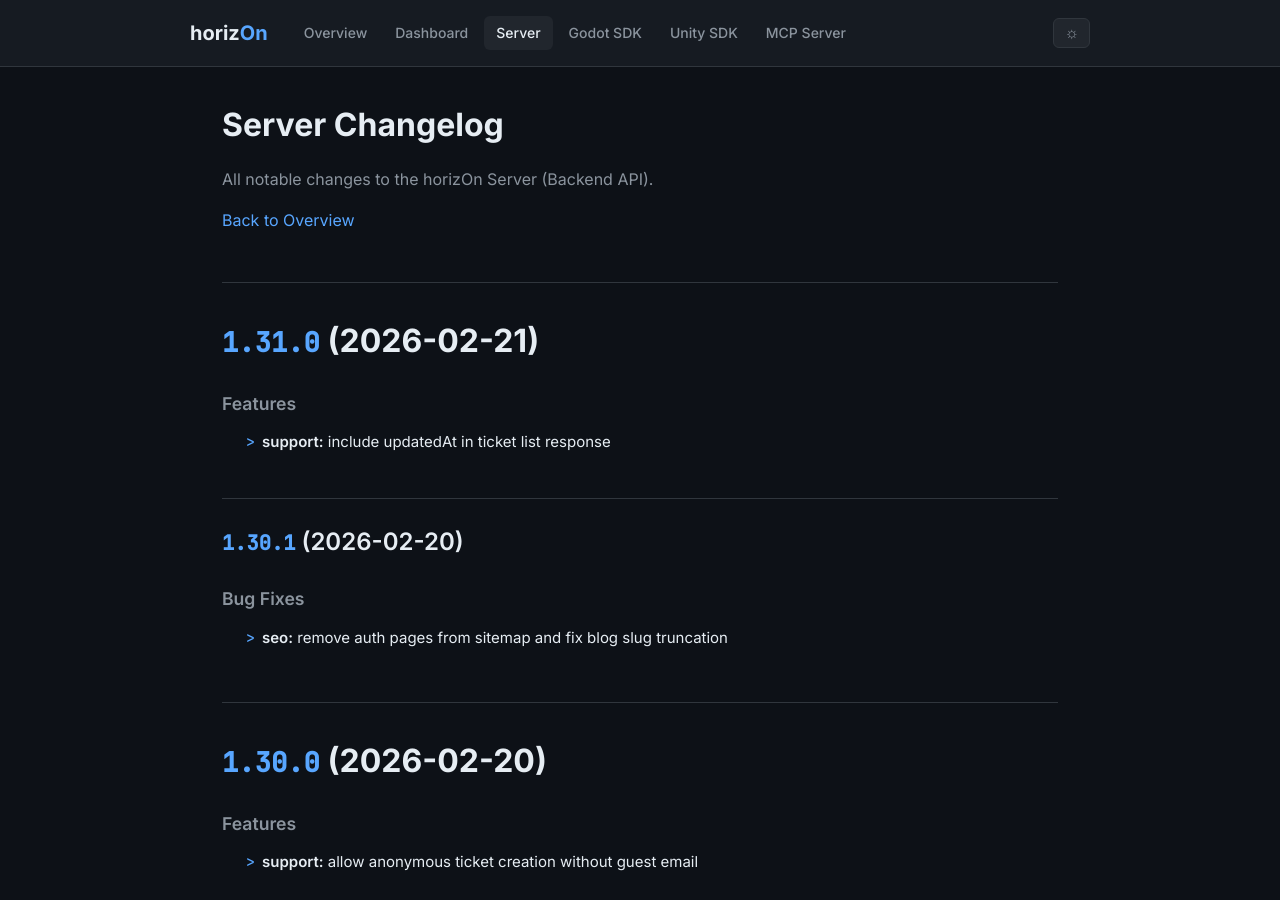
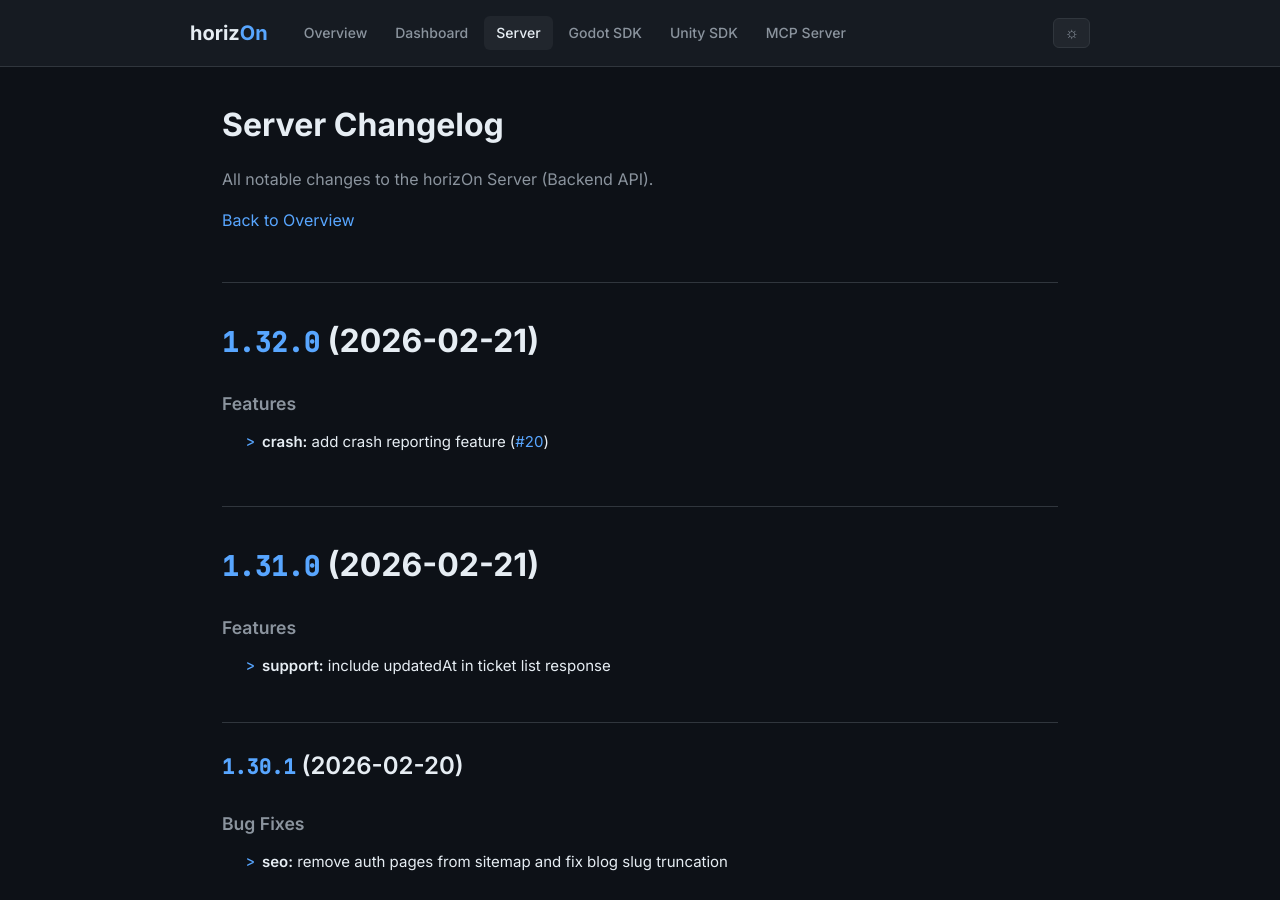
Before and after one commit to ProjectMakersDE/horizOn-Changelog, a Jekyll site: the page built from server-changelog.md, in a window 1280 px wide and 900 px high. Built offline with Jekyll 4.4.1, drawn with Linux system fonts in a browser that asks for light colours.

Commit message:
chore: sync changelogs [skip ci]

```diff
--- a/server-changelog.md
+++ b/server-changelog.md
@@ -8,6 +8,13 @@ title: Server Changelog
 All notable changes to the horizOn Server (Backend API).
 
 [Back to Overview](.)
+
+# [1.32.0](https://github.com/ProjectMakersDE/horizOn-Dashboard-Backend/compare/v1.31.0...v1.32.0) (2026-02-21)
+
+
+### Features
+
+* **crash:** add crash reporting feature ([#20](https://github.com/ProjectMakersDE/horizOn-Dashboard-Backend/issues/20)) ([73db18a](https://github.com/ProjectMakersDE/horizOn-Dashboard-Backend/commit/73db18ab4b511513d84147276183a170d473f014))
 
 # [1.31.0](https://github.com/ProjectMakersDE/horizOn-Dashboard-Backend/compare/v1.30.1...v1.31.0) (2026-02-21)
 
```
Also changed, not shown: index.md (+1 -1 lines).
